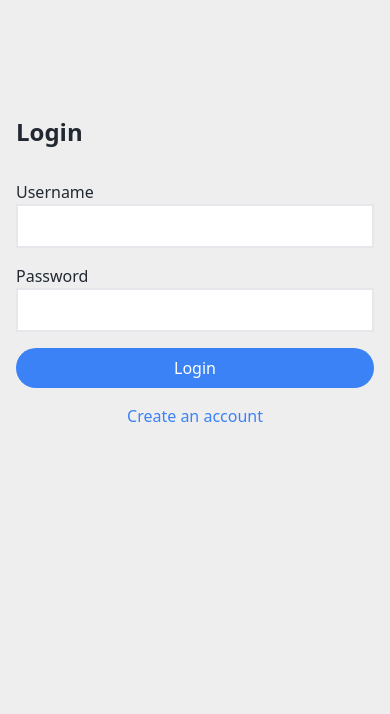
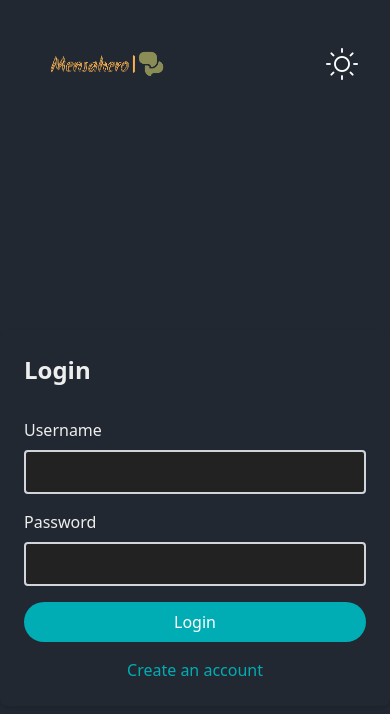
Before and after one commit to xLalice/mensahero-frontend, a React (Vite) app: page /login in a window 390 px wide. Shown: the top 714 px of the page. Built offline with nearby package versions, Linux system fonts and the light colour scheme; no server answers.

Commit message:
Make it responsive

```diff
--- a/src/components/ConvoForm.tsx
+++ b/src/components/ConvoForm.tsx
@@ -98,7 +98,7 @@ const ConvoForm: React.FC<ConvoFormProps> = ({
           type="text"
           value={newMessage}
           onChange={(e) => setNewMessage(e.target.value)}
-          className="flex-grow p-2 border rounded-[0.3rem] bg-[var(--background-color)] text-[var(--text-color)]"
+          className="flex-grow p-2 border rounded-[0.3rem] mr-2 bg-[var(--background-color)] text-[var(--text-color)]"
           placeholder="Type a message..."
         />
         <input
--- a/src/components/Header.tsx
+++ b/src/components/Header.tsx
@@ -13,7 +13,7 @@ const Header: React.FC<HeaderProps> = ({ toggleDropdown, dropdownVisible, handle
   const {themeType} = useTheme();
   return (
     <div className="flex  items-center h-16">
-      <img src="/header.png" className="w-[150px]" alt="Header" />
+      <img src="/header.png" className="w-[200px]" alt="Header" />
       <div className='ml-auto mr-6'>
           <ThemeToggle />
         </div>
--- a/src/contexts/theme/ThemeContext.tsx
+++ b/src/contexts/theme/ThemeContext.tsx
@@ -17,7 +17,7 @@ export const useTheme = () => {
 };
 
 export const ThemeProvider = ({ children }: { children: ReactNode }) => {
-  const [themeType, setThemeType] = useState<ThemeType>('light');
+  const [themeType, setThemeType] = useState<ThemeType>('dark');
 
   useEffect(() => {
     const savedTheme = localStorage.getItem('theme') as ThemeType | null;
--- a/src/pages/Home.tsx
+++ b/src/pages/Home.tsx
@@ -2,7 +2,6 @@ import React from 'react';
 import Header from '../components/Header';
 import Tabs from '../components/Tabs';
 import Content from '../components/Content';
-import { useTheme } from '../contexts/theme/ThemeContext';
 import { useNavigate } from 'react-router-dom';
 import { useState, useCallback, useEffect } from 'react';
 import api from '../services/api';
--- a/src/pages/Login.tsx
+++ b/src/pages/Login.tsx
@@ -1,74 +1,92 @@
-import React, { useState } from 'react';
-import axios from 'axios';
-import api from '../services/api';
-import { Link, useNavigate } from 'react-router-dom';
-import { useAuth } from '../contexts/AuthProvider';
+import React, { useState } from "react";
+import axios from "axios";
+import api from "../services/api";
+import { Link, useNavigate } from "react-router-dom";
+import { useAuth } from "../contexts/AuthProvider";
+import ThemeToggle from "../components/ThemeToggle";
 
 const Login: React.FC = () => {
-  const [username, setUsername] = useState<string>('');
-  const [password, setPassword] = useState<string>('');
-  const [error, setError] = useState('');
+  const [username, setUsername] = useState<string>("");
+  const [password, setPassword] = useState<string>("");
+  const [error, setError] = useState("");
   const navigate = useNavigate();
-  const {setUserId} = useAuth();
-
-
+  const { setUserId } = useAuth();
 
   const handleSubmit = async (e: React.FormEvent) => {
     e.preventDefault();
     try {
-      const response = await api.post('/auth/login', {
+      const response = await api.post("/auth/login", {
         username,
         password,
       });
       const { user } = response.data;
-      localStorage.setItem('userId', user.id);
+      localStorage.setItem("userId", user.id);
       setUserId(user.id);
-      navigate('/');
+      navigate("/");
     } catch (error) {
       if (axios.isAxiosError(error) && error.response) {
-        setError('Login failed: ' + (error.response.data.message || 'Unknown error'));
+        setError(
+          "Login failed: " + (error.response.data.message || "Unknown error")
+        );
       } else {
-        setError('Login failed');
+        setError("Login failed");
       }
       console.error(error);
     }
   };
 
   return (
-    <div className="text-left p-4">
-      <h2 className="font-bold text-2xl mt-[100px] mb-8">Login</h2>
-      {error && <p className="bg-red-100 text-red-700 p-2 rounded mb-4">{error}</p>}
+    <>
+      <header className="flex justify-between items-center w-full p-8 mt-8 h-[60px]">
+        <img src="/header.png" alt="Logo" className="w-[150px] md:w-[350px]" />
+        <ThemeToggle />
+      </header>
+      <div className="min-h-screen flex flex-col justify-center items-center md:max-w-2xl mx-auto">
+        <div className="w-full p-4 p-6 rounded-lg shadow-md">
+          <h2 className="font-bold text-2xl mb-8">Login</h2>
+          {error && (
+            <p className="bg-red-100 text-red-700 p-2 rounded mb-4">{error}</p>
+          )}
           <form className="flex flex-col gap-4" onSubmit={handleSubmit}>
-        <div className='flex flex-col'>
-          <label htmlFor="username">Username</label>
+            <div className="flex flex-col">
+              <label htmlFor="username" className="mb-2">
+                Username
+              </label>
               <input
                 type="text"
                 id="username"
                 value={username}
                 onChange={(e) => setUsername(e.target.value)}
                 required
-            className="p-2 border-2 border-gray-200"
+                className="p-2 border-2 border-gray-300 rounded focus:outline-none focus:ring-2 focus:ring-[var(--primary-color)] bg-[var(--background-color)] text-[var(--text-color)]"
               />
             </div>
-        <div className='flex flex-col'>
-          <label htmlFor="password">Password</label>
+            <div className="flex flex-col">
+              <label htmlFor="password" className="mb-2">
+                Password
+              </label>
               <input
                 type="password"
                 id="password"
                 value={password}
                 onChange={(e) => setPassword(e.target.value)}
                 required
-            className="p-2 border-2 border-gray-200"
+                className="p-2 border-2 border-gray-300 rounded focus:outline-none focus:ring-2 focus:ring-[var(--primary-color)] bg-[var(--background-color)] text-[var(--text-color)]"
               />
             </div>
-        <button type="submit" className='bg-blue-500 text-white p-2 rounded-3xl'>Login</button>
-        <p className="text-blue-500 text-center">
-          <Link to="/signup">
-            Create an account
-          </Link>
+            <button
+              type="submit"
+              className="bg-[var(--primary-color)] text-white p-2 rounded-full transition hover:bg-opacity-80"
+            >
+              Login
+            </button>
+            <p className="text-center text-[var(--primary-color)]">
+              <Link to="/signup">Create an account</Link>
             </p>
           </form>
         </div>
+      </div>
+    </>
   );
 };
 
--- a/src/pages/Profile.tsx
+++ b/src/pages/Profile.tsx
@@ -85,7 +85,7 @@ const UserProfile: React.FC = () => {
   if (!userData) return <Loading width={64} height={64} />;
 
   return (
-    <div className="max-w-lg mx-auto p-6 bg-[var(--card-color)] shadow-lg rounded-lg h-screen">
+    <div className=" mx-auto p-6 bg-[var(--card-color)] shadow-lg rounded-lg h-screen">
       <div className="flex items-center mb-6">
         <img
           className="w-6 cursor-pointer"
--- a/src/pages/Signup.tsx
+++ b/src/pages/Signup.tsx
@@ -1,50 +1,56 @@
-import React, { useState } from 'react';
-import api from '../services/api';
-import { Link, useNavigate } from 'react-router-dom';
-import axios from 'axios';
-
-
+import React, { useState } from "react";
+import api from "../services/api";
+import { Link, useNavigate } from "react-router-dom";
+import axios from "axios";
+import ThemeToggle from "../components/ThemeToggle";
 
 const Signup: React.FC = () => {
-  const [email, setEmail] = useState<string>('');
-  const [username, setUsername] = useState<string>('');
-  const [password, setPassword] = useState<string>('');
-  const [confirmPassword, setConfirmPassword] = useState<string>('');
-  const [error, setError] = useState<string>('');
+  const [email, setEmail] = useState<string>("");
+  const [username, setUsername] = useState<string>("");
+  const [password, setPassword] = useState<string>("");
+  const [confirmPassword, setConfirmPassword] = useState<string>("");
+  const [error, setError] = useState<string>("");
   const navigate = useNavigate();
 
   const handleSubmit = async (event: React.FormEvent<HTMLFormElement>) => {
     event.preventDefault();
-    setError('');
+    setError("");
 
     if (password !== confirmPassword) {
-      setError('Passwords do not match');
+      setError("Passwords do not match");
       return;
     }
 
     try {
-      await api.post('/auth/register', {
+      await api.post("/auth/register", {
         email,
         username,
         password,
       });
-      console.log('Signup successful');
-      navigate('/login');
+      console.log("Signup successful");
+      navigate("/login");
     } catch (error) {
       if (axios.isAxiosError(error)) {
-        const errorMessage = error.response?.data?.message || 'Unknown error';
-        setError('Signup failed: ' + errorMessage);
+        const errorMessage = error.response?.data?.message || "Unknown error";
+        setError("Signup failed: " + errorMessage);
       } else {
-        setError('Signup failed');
+        setError("Signup failed");
       }
       console.error(error);
     }
   };
 
   return (
-    <div className="p-4">
-      <h2 className="font-bold text-2xl mt-[100px] mb-8">Sign Up</h2>
-      {error && <p className="bg-red-100 text-red-700 p-2 rounded mb-4">{error}</p>}
+    <>
+      <header className="flex justify-between items-center w-full p-8 mt-8 h-[60px]">
+        <img src="/header.png" alt="Logo" className="w-[150px] md:w-[350px]" />
+        <ThemeToggle />
+      </header>
+      <div className="p-4 md:max-w-2xl mx-auto">
+        <h2 className="font-bold text-2xl mb-8">Sign Up</h2>
+        {error && (
+          <p className="bg-red-100 text-red-700 p-2 rounded mb-4">{error}</p>
+        )}
         <form className="flex flex-col gap-4" onSubmit={handleSubmit}>
           <div className="flex flex-col">
             <label htmlFor="username">Username:</label>
@@ -54,7 +60,7 @@ const Signup: React.FC = () => {
               value={username}
               onChange={(event) => setUsername(event.target.value)}
               required
-            className="p-2 border-2 border-gray-200"
+              className="p-2 border-2 border-gray-300 rounded focus:outline-none focus:ring-2 focus:ring-[var(--primary-color)] bg-[var(--background-color)] text-[var(--text-color)]"
             />
           </div>
           <div className="flex flex-col">
@@ -65,7 +71,7 @@ const Signup: React.FC = () => {
               value={email}
               onChange={(event) => setEmail(event.target.value)}
               required
-            className="p-2 border-2 border-gray-200"
+              className="p-2 border-2 border-gray-300 rounded focus:outline-none focus:ring-2 focus:ring-[var(--primary-color)] bg-[var(--background-color)] text-[var(--text-color)]"
             />
           </div>
           <div className="flex flex-col">
@@ -76,7 +82,7 @@ const Signup: React.FC = () => {
               value={password}
               onChange={(event) => setPassword(event.target.value)}
               required
-            className="p-2 border-2 border-gray-200"
+              className="p-2 border-2 border-gray-300 rounded focus:outline-none focus:ring-2 focus:ring-[var(--primary-color)] bg-[var(--background-color)] text-[var(--text-color)]"
             />
           </div>
           <div className="flex flex-col">
@@ -87,15 +93,24 @@ const Signup: React.FC = () => {
               value={confirmPassword}
               onChange={(event) => setConfirmPassword(event.target.value)}
               required
-            className="p-2 border-2 border-gray-200"
+              className="p-2 border-2 border-gray-300 rounded focus:outline-none focus:ring-2 focus:ring-[var(--primary-color)] bg-[var(--background-color)] text-[var(--text-color)]"
             />
           </div>
-        <button type="submit" className="bg-blue-500 text-white p-2 rounded-3xl">Sign Up</button>
-        <p className="mt-4 text-gray-400">
-          Already have an account? <Link to="/login"><span className="text-blue-800 font-bold">Login</span></Link>
+          <button
+            type="submit"
+            className="bg-[var(--primary-color)] text-white p-2 rounded-3xl"
+          >
+            Sign Up
+          </button>
+          <p className="mt-4 text-gray-400 text-center">
+            Already have an account?{" "}
+            <Link to="/login">
+              <span className="text-blue-800 font-bold">Login</span>
+            </Link>
           </p>
         </form>
       </div>
+    </>
   );
 };
 
```
Also changed, not shown: src/components/Content.tsx (+6 -7 lines), src/components/FriendsList.tsx (+25 -28 lines), src/components/Tabs.tsx (+11 -3 lines). Lines whose indentation alone changed are shown as unchanged.
